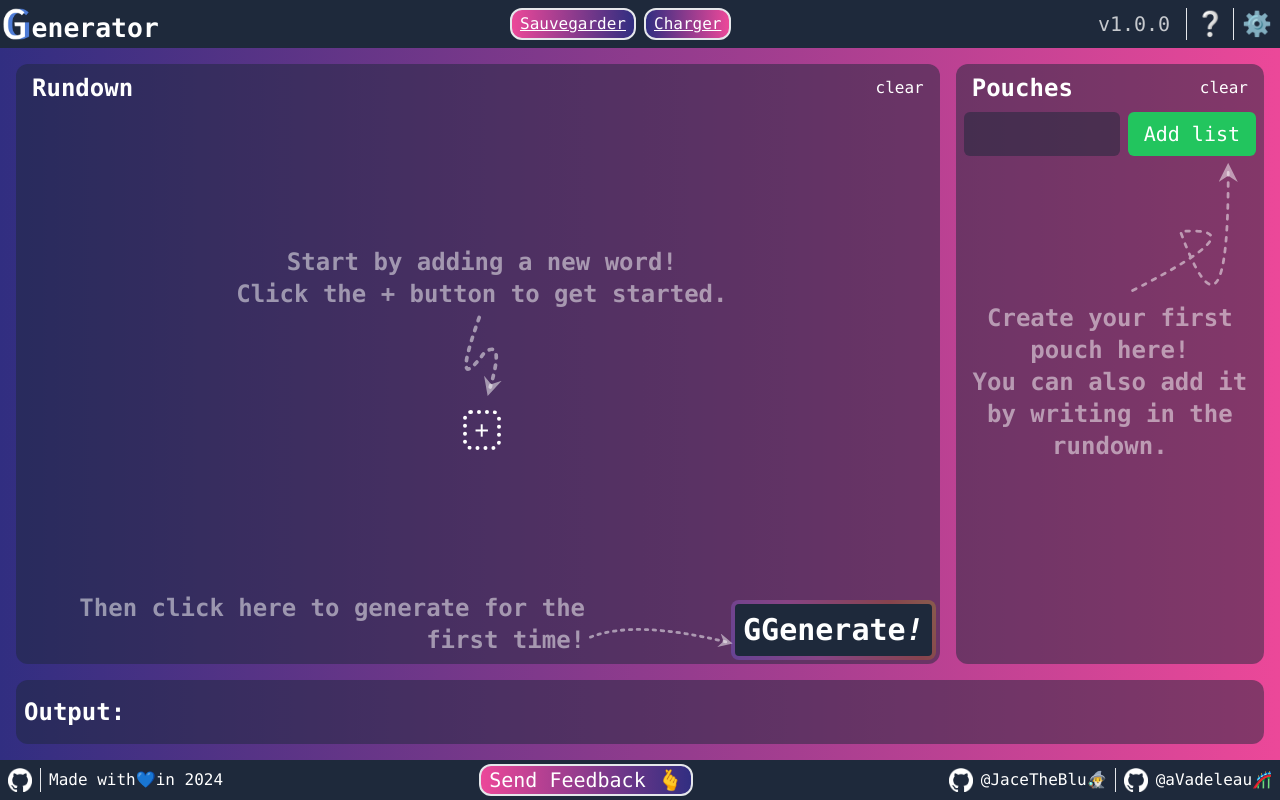
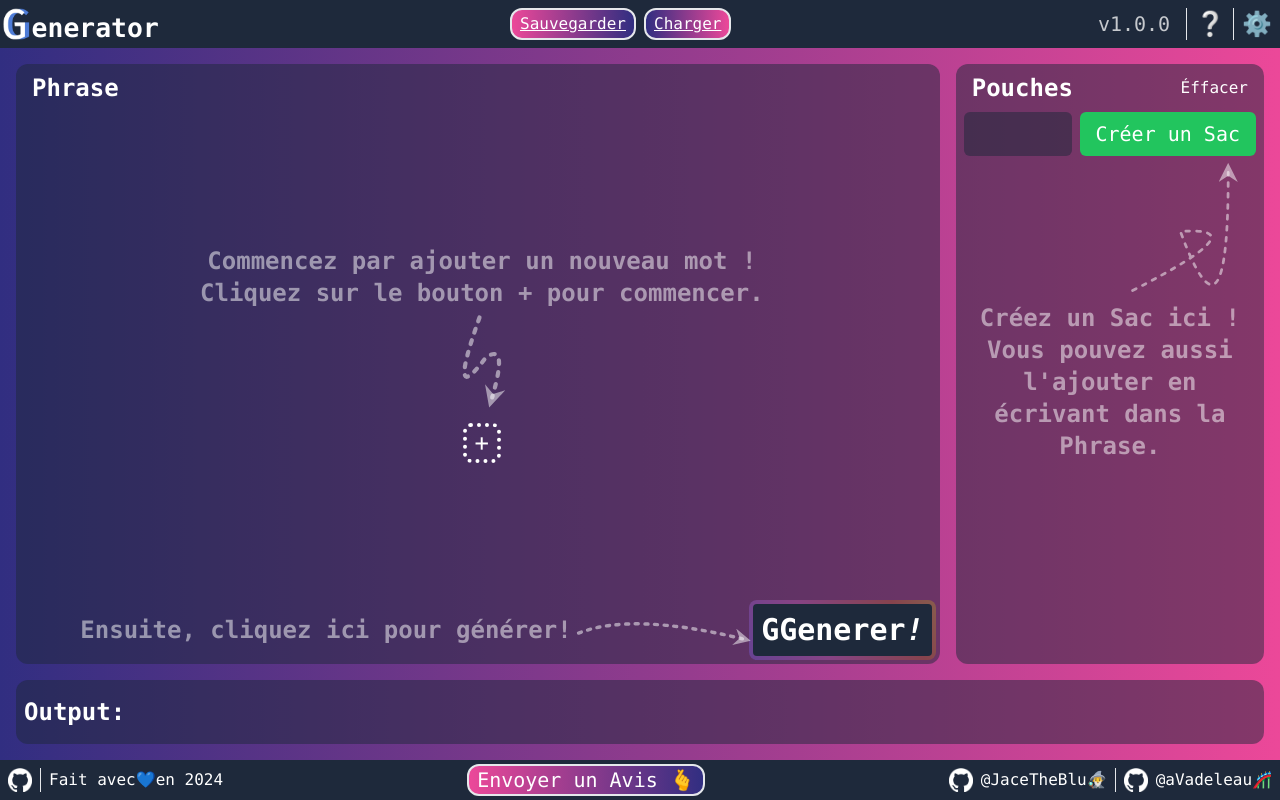
Before and after one commit to JaceTheBlu/GGenerator, a SvelteKit app: page / in a window 1280 px wide. Built offline with nearby package versions, Linux system fonts and the light colour scheme.

Commit message:
feat(translation) done all translation

```diff
--- a/src/components/GGFooter.svelte
+++ b/src/components/GGFooter.svelte
@@ -1,5 +1,6 @@
 <script>
 	import { onMount } from 'svelte';
+	import { locales } from '../stores';
 
 	let emoji = '❤️';
 	onMount(() => {
@@ -55,11 +56,11 @@
 			<img src="github.png" alt="GitHub Logo" class="w-6" />
 		</a>
 		<div class="flex px-2">
-			Made with
+			{$locales.footer_made_with}
 			<button class="cursor-default text-l hover:scale-150 transition duration-300">
 				{emoji}
 			</button>
-			in 2024
+			{$locales.footer_in} 2024
 		</div>
 	</div>
 	<div>
@@ -80,7 +81,7 @@
 				hover:scale-110
 				items-center
 				"
-			>Send Feedback 🫰
+			>{$locales.feedback} 🫰
 		</a>
 	</div>
 	<div class="flex items-right py-2 divide-x divide-solid children:px-2">
--- a/src/components/Pouch.svelte
+++ b/src/components/Pouch.svelte
@@ -7,6 +7,7 @@
 	 */
 
 	/* Imports*/
+	import { locales } from '../stores';
 	import { createEventDispatcher } from 'svelte';
 	import PouchElement from './PouchElement.svelte';
 
@@ -221,7 +222,7 @@
 					bind:value={new_pouch}
 					class="bg-transparent w-full h-full focus:outline-none focus:ring-2 focus:ring-secondary-color placeholder:italic rounded-bl-xl pl-4"
 					type="text"
-					placeholder="Enter a value..."
+					placeholder={$locales.pouch_placeholder}
 					on:keydown={(event) => handleKeyboard(event, 'addElements')}
 					on:blur={addElements}
 				/>
--- a/src/components/PouchOfWords.svelte
+++ b/src/components/PouchOfWords.svelte
@@ -7,6 +7,7 @@
 	 */
 
 	/* Imports */
+	import { locales } from '../stores';
 	import Pouch from './Pouch.svelte';
 
 	/* Variables */
@@ -202,7 +203,7 @@
 			class="hover:text-cancel-color transition-colors text-tertiary"
 			on:click={clearPouchofWords}
 		>
-			clear
+			{$locales.clear}
 		</button>
 	</div>
 
@@ -217,7 +218,7 @@
 		<button
 			class="bg-validate-color flex-shrink-0 w-full md:w-auto text-white rounded-md px-4 py-2"
 			on:click={addPouch}
-			>Add list
+			>{$locales.pouch_input}
 		</button>
 	</div>
 
@@ -281,7 +282,8 @@
 					></svg
 				>
 				<p class="text-secondary text-primary-color/50 text-center not-selectable">
-					Create your first pouch here! <br /> You can also add it by writing in the rundown.
+					{$locales.placeholder_pouches_1} <br />
+					{$locales.placeholder_pouches_2}
 				</p>
 			</div>
 		{/if}
--- a/src/components/Rundown.svelte
+++ b/src/components/Rundown.svelte
@@ -1,5 +1,6 @@
 <script>
 	import { createEventDispatcher } from 'svelte';
+	import { locales } from '../stores';
 	import WordComponent from './WordComponent.svelte';
 
 	const dispatch = createEventDispatcher();
@@ -137,13 +138,11 @@
 	role="region"
 >
 	<div class="flex children:px-2 mb-2 justify-between not-selectable">
-		<span class="text-secondary font-bold text-primary-color">Rundown</span>
+		<span class="text-secondary font-bold text-primary-color">{$locales.rundown}</span>
 		<button
 			class="hover:text-cancel-color transition-colors text-tertiary text-primary-color"
 			on:click={clearRundown}
-		>
-			clear
-		</button>
+		/>
 	</div>
 
 	<ul
@@ -174,7 +173,8 @@
 			{:else}
 				<div class="flex flex-col justify-center align-middle items-center">
 					<p class="text-secondary text-primary-color/50 text-center not-selectable">
-						Start by adding a new word! <br /> Click the + button to get started.
+						{$locales.placeholder_rundown_1} <br />
+						{$locales.placeholder_rundown_2}
 					</p>
 					<svg
 						xmlns="http://www.w3.org/2000/svg"
@@ -228,7 +228,7 @@
 	<div class="flex justify-end align-text-bottom">
 		{#if rundown_list.length <= 0}
 			<p class="flex items-center text-secondary text-primary-color/50 text-end not-selectable">
-				Then click here to generate for the first time!
+				{$locales.placeholder_generate}
 			</p>
 			<svg
 				xmlns="http://www.w3.org/2000/svg"
@@ -270,7 +270,7 @@
 			class="rainbow-border not-selectable rounded-xl flex bg-slate-800 p-2 font-bold text-3xl h-fit w-fit transition duration-300 ease-out hover:ring hover:shadow-pink-100 place-self-end"
 			on:click={generate}
 		>
-			GGenerate
+			{$locales.ggenerate}
 			<p class="italic">!</p>
 		</button>
 	</div>
--- a/static/locales/fr.json
+++ b/static/locales/fr.json
@@ -1,13 +1,21 @@
 {
     "rundown": "Phrase",
     "pouches": "Sacs",
+    "ggenerate": "GGenerer",
     "save": "Sauvegarder",
     "load": "Charger",
     "settings": "Paramètres",
     "changelog": "Journal de Bord",
-    "clear": "Vider",
+    "clear": "Éffacer",
     "help": "Aide",
-    "footer_made_with": "Fais avec",
+    "footer_made_with": "Fait avec",
     "footer_in": "en",
-    "feedback": "Envoyer un Avis"
+    "feedback": "Envoyer un Avis",
+    "pouch_placeholder": "Écris un truc...",
+    "pouch_input": "Créer un Sac",
+    "placeholder_pouches_1": "Créez un Sac ici !",
+    "placeholder_pouches_2": "Vous pouvez aussi l'ajouter en écrivant dans la Phrase.",
+    "placeholder_rundown_1": "Commencez par ajouter un nouveau mot !",
+    "placeholder_rundown_2": "Cliquez sur le bouton + pour commencer.",
+    "placeholder_generate": "Ensuite, cliquez ici pour générer!"
 }
```
Also changed, not shown: static/locales/en.json (+9 -1 lines).
